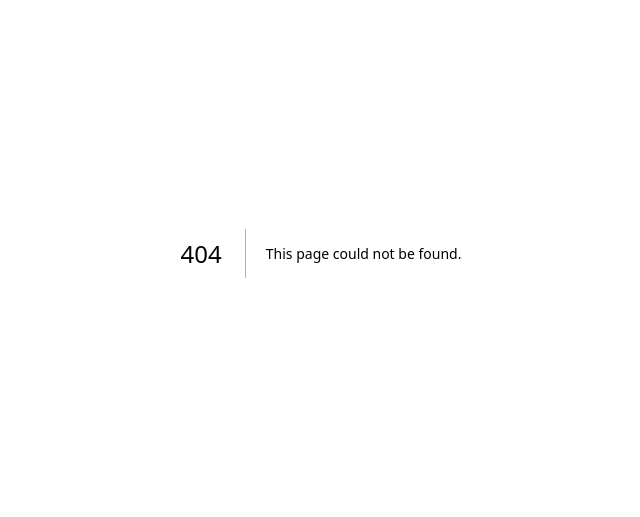
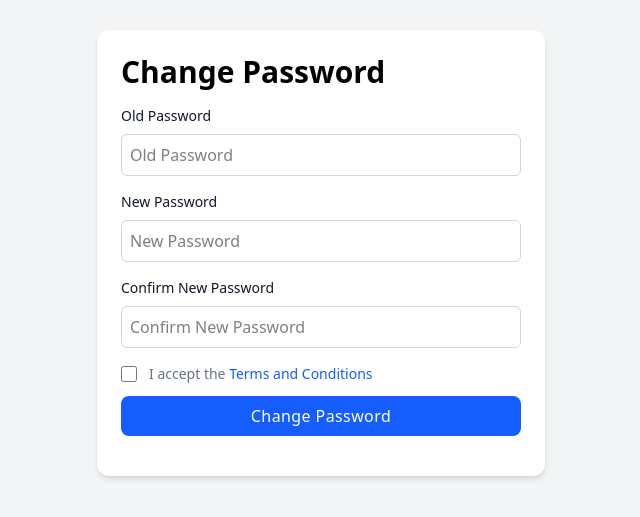
Before and after one commit to dipkorimon/InstaInsight, a Next.js app in the folder client/: page /auth/change-password in a window 1280 px wide. Before the commit this address had no page. Shown: the part 147-664 px from the top of the page, without its empty margins (319-959 px from the left). Built offline with nearby package versions, Linux system fonts and the light colour scheme.

Commit message:
>> APP ADD<Auth>: Password change done from client side;

```diff
--- /dev/null
+++ b/client/app/auth/change-password/page.js
@@ -0,0 +1,113 @@
+"use client";
+
+import { useState } from "react";
+import { useRouter } from "next/navigation";
+import InputField from "@/components/InputField";
+import SubmitButton from "@/components/SubmitButton";
+import Link from "next/link";
+
+export default function ChangePasswordPage() {
+    const router = useRouter();
+
+    const [form, setForm] = useState({
+        old_password: "",
+        new_password: "",
+        confirm_new_password: "",
+    });
+
+    const [message, setMessage] = useState("");
+    const [error, setError] = useState("");
+
+    const handleChange = (e) => {
+        setForm({ ...form, [e.target.name]: e.target.value });
+    };
+
+    const handleSubmit = async (e) => {
+        e.preventDefault();
+
+        setMessage("");
+        setError("")
+
+        const API_BASE_URL = process.env.NEXT_PUBLIC_API_BASE_URL;
+
+        try {
+            const res = await fetch(`${API_BASE_URL}/api/auth/change-password/`, {
+                method: "POST",
+                headers: {
+                    "Content-Type": "application/json",
+                    Authorization: `Token ${localStorage.getItem("token")}`,
+                },
+                body: JSON.stringify(form),
+            });
+
+            const data = await res.json();
+
+            if (res.ok) {
+                setMessage(data.msg);
+                setForm({
+                    old_password: "",
+                    new_password: "",
+                    confirm_new_password: "",
+                });
+
+                setTimeout(() => {
+                    router.push("/auth/login/");
+                }, 1500);
+            } else {
+                setError(data.error || "Something went wrong");
+            }
+        } catch (err) {
+            setError("Network error");
+        }
+    };
+
+    return (
+        <div className="page-wrapper">
+            <div className="card">
+                <h2 className="heading">Change Password</h2>
+                {error && <p className="error-text">{error}</p>}
+                {message && <p className="success-text">{message}</p>}
+
+                <form onSubmit={handleSubmit} className="space-y-3 mb-4">
+                    <InputField
+                        name="old_password"
+                        type="password"
+                        placeholder="Old Password"
+                        label="Old Password"
+                        value={form.old_password}
+                        onChange={handleChange}
+                    />
+                    <InputField
+                        name="new_password"
+                        type="password"
+                        placeholder="New Password"
+                        label="New Password"
+                        value={form.new_password}
+                        onChange={handleChange}
+                    />
+                    <InputField
+                        name="confirm_new_password"
+                        type="password"
+                        placeholder="Confirm New Password"
+                        label="Confirm New Password"
+                        value={form.confirm_new_password}
+                        onChange={handleChange}
+                    />
+                    <div className="flex items-start">
+                        <div className="flex items-center h-5">
+                            <input id="terms" aria-describedby="terms" type="checkbox"
+                                   className="w-4 h-4 border border-gray-300 rounded bg-gray-50"
+                                   required/>
+                        </div>
+                        <div className="ml-3 text-sm">
+                            <label htmlFor="terms" className="font-light text-gray-500">I accept
+                                the <a className="font-medium text-blue-600 hover:underline"
+                                       href="#">Terms and Conditions</a></label>
+                        </div>
+                    </div>
+                    <SubmitButton text="Change Password"/>
+                </form>
+            </div>
+        </div>
+    );
+}
```
